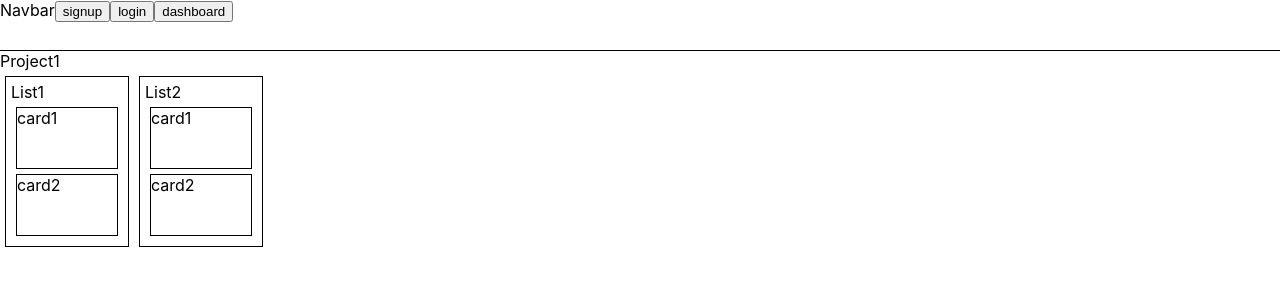
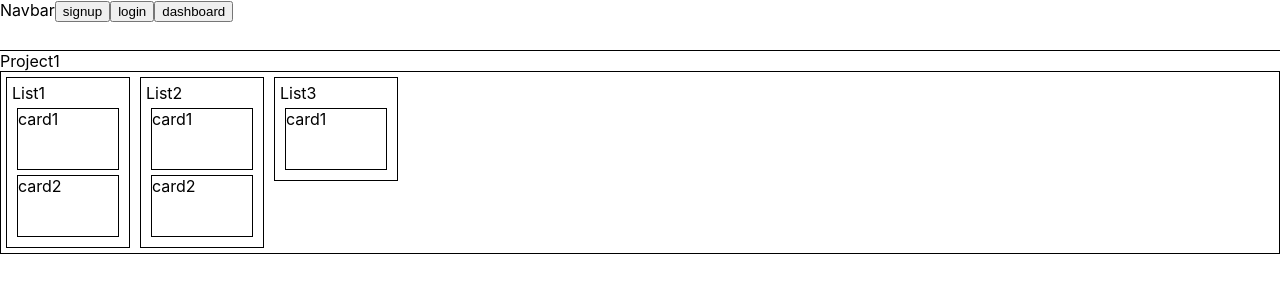
Before and after one commit to ShanyuJung/GoalKit, a React (Create React App) app: page /project/1 in a window 1280 px wide. Shown: the top 300 px of the page. Built offline with nearby package versions, Linux system fonts and the light colour scheme; no server answers; sample sign-in values are in the browser's storage.

Commit message:
Feat: DnD function between lists

```diff
--- a/package.json
+++ b/package.json
@@ -12,6 +12,7 @@
     "@types/react-dom": "^18.0.8",
     "firebase": "^9.13.0",
     "react": "^18.2.0",
+    "react-beautiful-dnd": "^13.1.1",
     "react-dom": "^18.2.0",
     "react-router-dom": "^6.4.2",
     "react-scripts": "5.0.1",
@@ -44,6 +45,7 @@
     ]
   },
   "devDependencies": {
+    "@types/react-beautiful-dnd": "^13.1.2",
     "@types/styled-components": "^5.1.26"
   }
 }
--- a/src/index.tsx
+++ b/src/index.tsx
@@ -8,14 +8,13 @@ import Home from "./pages/Home/Home";
 import Signup from "./pages/Signup/Signup";
 import Login from "./pages/Login/Login";
 import Dashboard from "./pages/User/Dashboard";
-import Workspace from "./pages/Workspace/WorkSpace";
+import Workspace from "./pages/Workspace/Workspace";
 import Project from "./pages/Project/Project";
 
 const root = ReactDOM.createRoot(
   document.getElementById("root") as HTMLElement
 );
 root.render(
-  <React.StrictMode>
   <BrowserRouter>
     <Routes>
       <Route path="/" element={<App />}>
@@ -29,7 +28,6 @@ root.render(
       </Route>
     </Routes>
   </BrowserRouter>
-  </React.StrictMode>
 );
 
 // If you want to start measuring performance in your app, pass a function
--- a/src/pages/Project/Project.tsx
+++ b/src/pages/Project/Project.tsx
@@ -1,10 +1,18 @@
 import styled from "styled-components";
 import PrivateRoute from "../../components/route/PrivateRoute";
 import List from "./components/List";
+import {
+  DragDropContext,
+  Droppable,
+  Draggable,
+  DropResult,
+} from "react-beautiful-dnd";
+import { useState } from "react";
 
 const Wrapper = styled.div``;
 
 const ListWrapper = styled.div`
+  border: 1px #000 solid;
   display: flex;
 `;
 
@@ -25,19 +33,67 @@ const LISTS = [
       { title: "card2", id: "card23461" },
     ],
   },
+  {
+    title: "List3",
+    id: "list3re762r",
+    cards: [{ title: "card1", id: "card2463417" }],
+  },
 ];
 
 const Project = () => {
+  const [list, setList] = useState(LISTS);
+
+  const onDragEnHandler = (result: DropResult) => {
+    const { source, destination } = result;
+    if (!destination) return;
+
+    const newList = Array.from(list);
+    const [newOrder] = newList.splice(source.index, 1);
+    newList.splice(destination.index, 0, newOrder);
+
+    setList(newList);
+  };
+
   return (
     <PrivateRoute>
-      <Wrapper>
-        Project1
-        <ListWrapper>
-          {LISTS.map((list) => {
-            return <List title={list.title} cards={list.cards} key={list.id} />;
-          })}
-        </ListWrapper>
-      </Wrapper>
+      <DragDropContext onDragEnd={onDragEnHandler}>
+        <Droppable droppableId="Project1" direction="horizontal">
+          {(provided) => (
+            <Wrapper {...provided.droppableProps} ref={provided.innerRef}>
+              Project1
+              <ListWrapper>
+                {list.map((list, index) => {
+                  return (
+                    <Draggable
+                      key={`draggable-${list.id}`}
+                      draggableId={list.id}
+                      index={index}
+                    >
+                      {(provided, snapshot) => (
+                        <div
+                          ref={provided.innerRef}
+                          {...provided.draggableProps}
+                          {...provided.dragHandleProps}
+                          data-is-dragging={
+                            snapshot.isDragging && !snapshot.isDropAnimating
+                          }
+                        >
+                          <List
+                            title={list.title}
+                            cards={list.cards}
+                            key={list.id}
+                          />
+                        </div>
+                      )}
+                    </Draggable>
+                  );
+                })}
+                {provided.placeholder}
+              </ListWrapper>
+            </Wrapper>
+          )}
+        </Droppable>
+      </DragDropContext>
     </PrivateRoute>
   );
 };
```
Also changed, not shown: 1 other file (tests, documents, lock files or other folders). Lines whose indentation alone changed are shown as unchanged.
